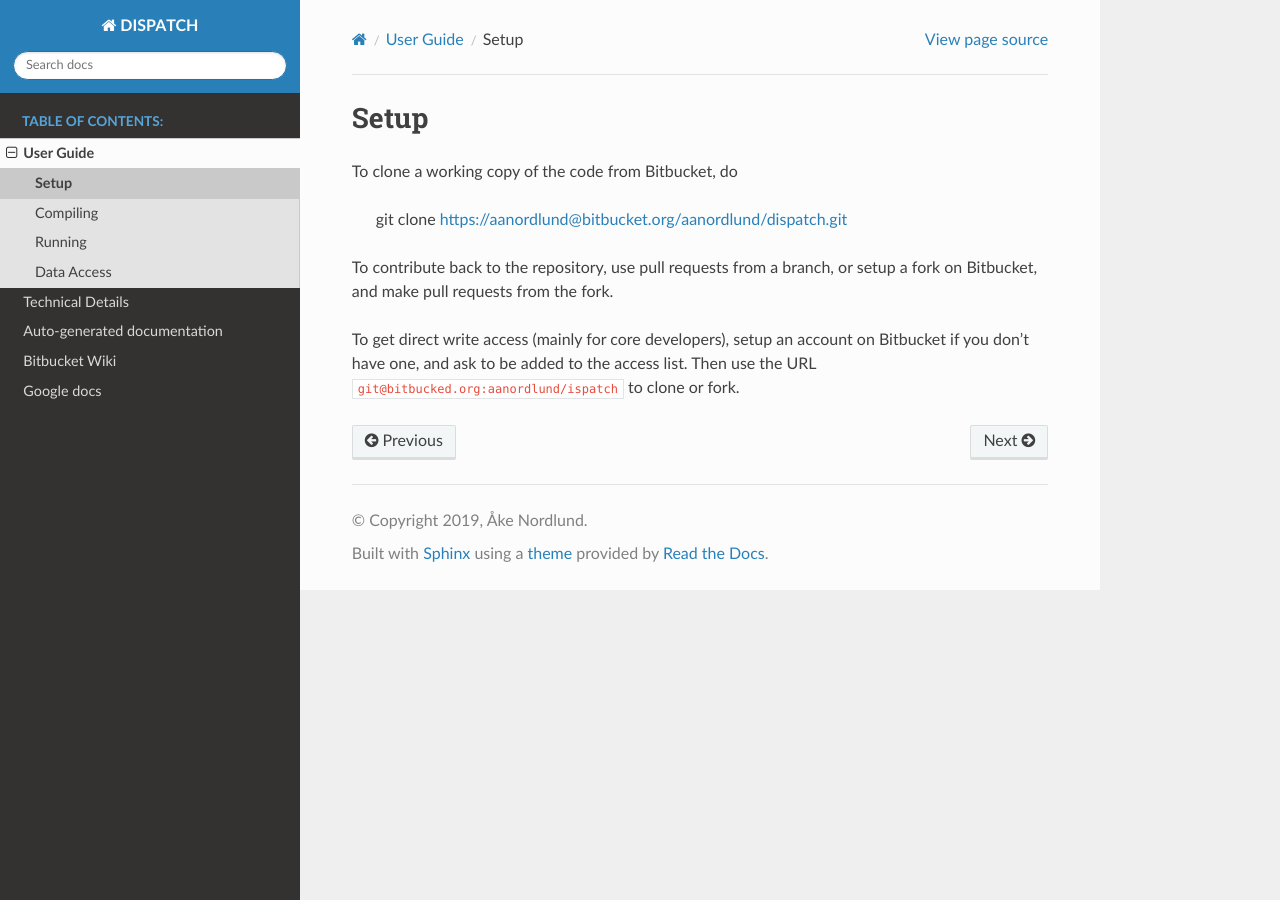
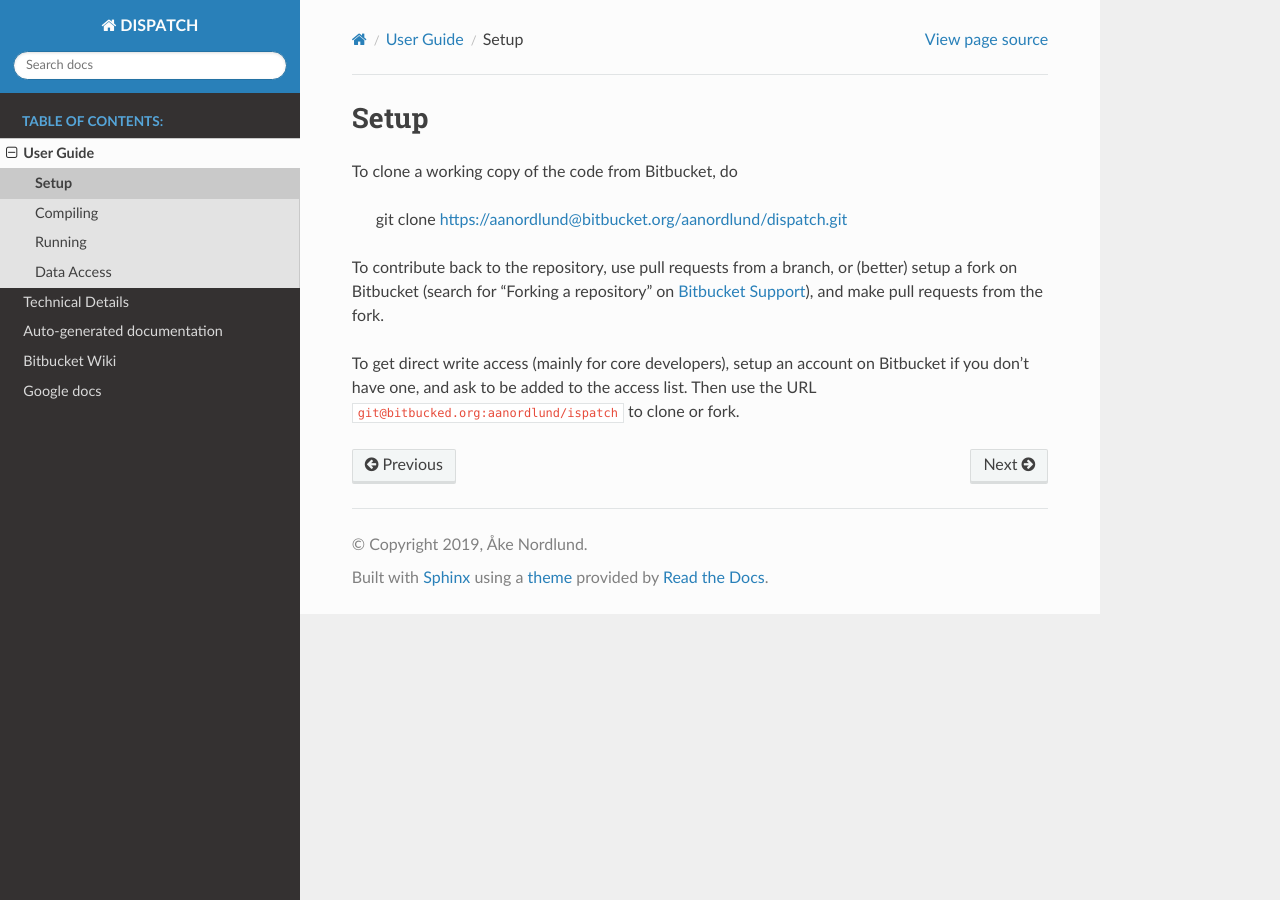
Before and after one commit to kurtsansom/dispatch, a Sphinx documentation site: the page built from docs/setup.rst, in a window 1280 px wide. Built offline with Sphinx 7.4.7 and the Read the Docs theme 2.0.0, drawn with Linux system fonts in a browser that asks for light colours; pages that are not in the unit, such as notebooks, are missing from menus.

Commit message:
setup.rst edited online with Bitbucket -- adding link to BB Support

```diff
--- a/docs/setup.rst
+++ b/docs/setup.rst
@@ -6,7 +6,9 @@ To clone a working copy of the code from Bitbucket, do
   git clone https://aanordlund@bitbucket.org/aanordlund/dispatch.git
 
 To contribute back to the repository, use pull requests from a branch,
-or setup a fork on Bitbucket, and make pull requests from the fork.
+or (better) setup a fork on Bitbucket (search for "Forking a repository"
+on `Bitbucket Support <https://support.atlassian.com/bitbucket-cloud/>`_),
+and make pull requests from the fork.
 
 To get direct write access (mainly for core developers), setup an account
 on Bitbucket if you don't have one, and ask to be added to the access list.
```
